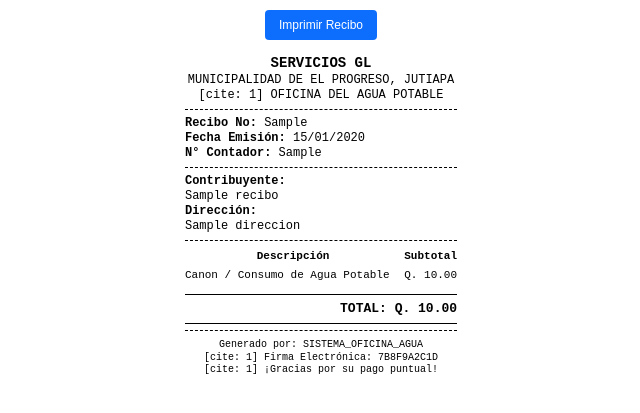
After one commit to Grupo-1-Sistema-de-agua/Sistema_Oficina_De_Agua, a CodeIgniter 4 app: the page made by app/Views/recibos/ticket.php in a window 1280 px wide. The commit adds this page. Shown: the top 413 px of the page, without its empty margins (319-959 px from the left). Run offline with PHP 8.4 and a stand-in for CodeIgniter, Linux system fonts and the light colour scheme; the template is opened without the code that fills it: most values are stand-ins (such as "Sample title", 1, 10 or a date in 2020); some libraries are stand-ins or nearby versions.

Commit message:
SDGA-19 feat(recibos): agregar vista de impresion termica 80mm, metodo imprimir y baja logica

```diff
--- /dev/null
+++ b/app/Views/recibos/ticket.php
@@ -0,0 +1,127 @@
+<!DOCTYPE html>
+<html lang="es">
+<head>
+    <meta charset="UTF-8">
+    <meta name="viewport" content="width=device-width, initial-scale=1.0">
+    <title>Recibo No. <?= esc($recibo['numero_recibo']) ?></title>
+    <style>
+        /* Optimizado para impresora térmica de 80mm (ancho efectivo de impresión 72mm) */
+        @page {
+            margin: 0;
+            size: 80mm auto;
+        }
+        body {
+            font-family: 'Courier New', Courier, monospace;
+            font-size: 12px;
+            line-height: 1.25;
+            width: 72mm;
+            margin: 0 auto;
+            padding: 10px 0;
+            color: #000;
+            background-color: #fff;
+        }
+        .text-center { text-align: center; }
+        .text-right { text-align: right; }
+        .fw-bold { font-weight: bold; }
+        .divider {
+            border-top: 1px dashed #000;
+            margin: 6px 0;
+        }
+        table {
+            width: 100%;
+            border-collapse: collapse;
+            font-size: 11px;
+        }
+        th, td {
+            padding: 3px 0;
+            vertical-align: top;
+        }
+        .total-container {
+            border-top: 1px solid #000;
+            border-bottom: 1px solid #000;
+            padding: 6px 0;
+            margin-top: 8px;
+            font-size: 13px;
+            font-weight: bold;
+        }
+        .btn-imprimir {
+            background-color: #0d6efd;
+            color: white;
+            border: none;
+            padding: 8px 14px;
+            border-radius: 4px;
+            cursor: pointer;
+            font-size: 12px;
+            margin-bottom: 15px;
+        }
+        @media print {
+            .no-print {
+                display: none !important;
+            }
+            body {
+                width: 100%;
+                padding: 0;
+            }
+        }
+    </style>
+</head>
+<body onload="window.print()">
+
+    <div class="text-center no-print">
+        <button class="btn-imprimir" onclick="window.print()">Imprimir Recibo</button>
+    </div>
+
+    <div class="text-center">
+        <span class="fw-bold" style="font-size: 14px;">SERVICIOS GL</span><br>
+        MUNICIPALIDAD DE EL PROGRESO, JUTIAPA<br>[cite: 1]
+        OFICINA DEL AGUA POTABLE
+    </div>
+
+    <div class="divider"></div>
+
+    <div>
+        <strong>Recibo No:</strong> <?= esc($recibo['numero_recibo']) ?><br>
+        <strong>Fecha Emisión:</strong> <?= date('d/m/Y', strtotime($recibo['fecha_emision'])) ?><br>
+        <strong>N° Contador:</strong> <?= esc($recibo['numero_contador'] ?? 'SIN CONTADOR') ?>
+    </div>
+
+    <div class="divider"></div>
+
+    <div>
+        <strong>Contribuyente:</strong><br>
+        <?= esc($recibo['nombre_cliente']) ?><br>
+        <strong>Dirección:</strong><br>
+        <?= esc($recibo['direccion']) ?>
+    </div>
+
+    <div class="divider"></div>
+
+    <table>
+        <thead>
+            <tr>
+                <th>Descripción</th>
+                <th class="text-right">Subtotal</th>
+            </tr>
+        </thead>
+        <tbody>
+            <tr>
+                <td>Canon / Consumo de Agua Potable</td>
+                <td class="text-right">Q. <?= number_format($recibo['monto_total'], 2) ?></td>
+            </tr>
+        </tbody>
+    </table>
+
+    <div class="total-container text-right">
+        TOTAL: Q. <?= number_format($recibo['monto_total'], 2) ?>
+    </div>
+
+    <div class="divider"></div>
+
+    <div class="text-center" style="font-size: 10px; margin-top: 8px;">
+        Generado por: SISTEMA_OFICINA_AGUA<br>[cite: 1]
+        Firma Electrónica: 7B8F9A2C1D<br>[cite: 1]
+        ¡Gracias por su pago puntual!
+    </div>
+
+</body>
+</html>
```
Also changed, not shown: app/Controllers/Recibos/RecibosController.php (+17 -5 lines), app/Views/recibos/index.php (+22 -7 lines).
